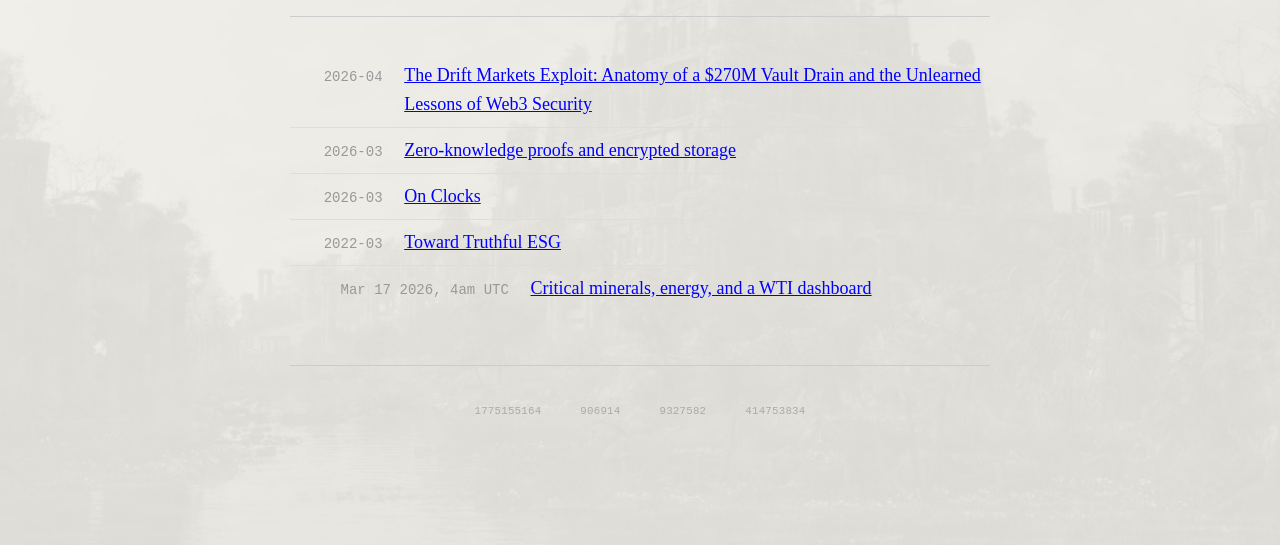
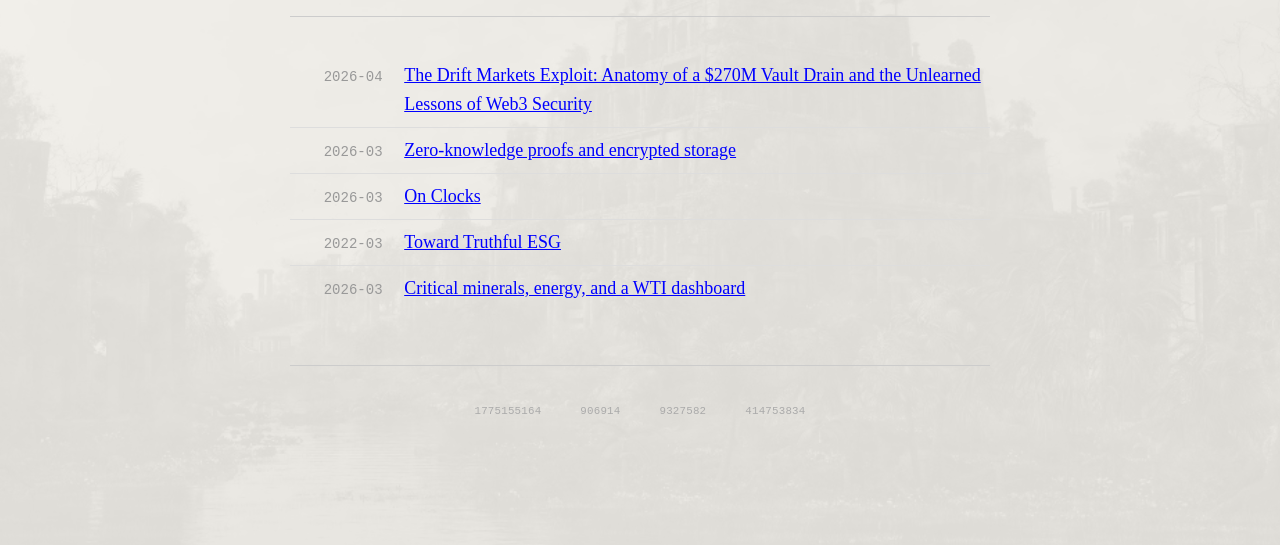
Before and after one commit to wock9000/wock9000.github.io, a plain HTML site: page index.html in a window 1280 px wide. Shown: the part 123-668 px from the top of the page. Drawn offline with Linux system fonts and the light colour scheme; a web font is replaced by a local one.

Commit message:
Archive: use YYYY-MM for critical minerals row (unix unchanged)
Made-with: Cursor

```diff
--- a/index.html
+++ b/index.html
@@ -47,8 +47,8 @@
       </li>
 
       <li>
-        <span class="entry-date date-swap date-swap-wide" tabindex="0" aria-label="Mar 17 2026, 4am UTC, unix seconds 1773720000">
-          <span class="date-human" aria-hidden="true">Mar 17 2026, 4am UTC</span><span class="date-unix" aria-hidden="true">1773720000</span>
+        <span class="entry-date date-swap" tabindex="0" aria-label="2026-03, unix seconds 1773720000">
+          <span class="date-human" aria-hidden="true">2026-03</span><span class="date-unix" aria-hidden="true">1773720000</span>
         </span>
         <a href="critical-minerals-wti-dashboard.html">Critical minerals, energy, and a WTI dashboard</a>
       </li>
--- a/style.css
+++ b/style.css
@@ -444,12 +444,6 @@ nav a {
   font-family: inherit;
 }
 
-/* Longer human labels (e.g. Mar 17 2026, 4am UTC) — keep swap alignment */
-.entry-date.date-swap.date-swap-wide {
-  width: 26ch;
-  flex: 0 0 26ch;
-}
-
 /* ─── footer ─────────────────────────────────────────────────────────────────── */
 
 footer {
```
